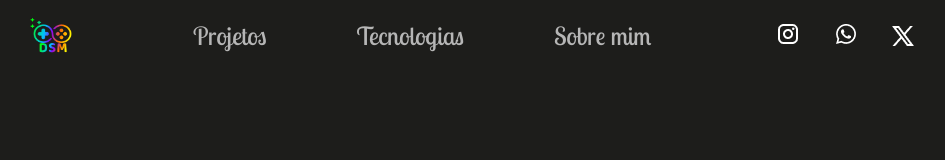
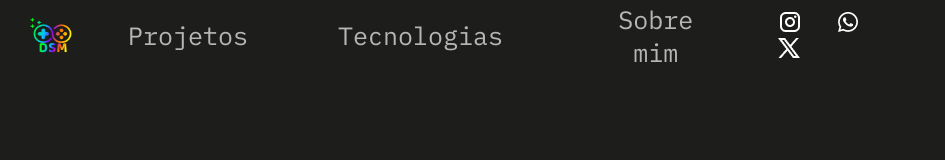
Before and after one commit to Cauadsm/cauadsm-port, a plain HTML site: page index.html in a window 1280 px wide. Shown: the whole page, without its empty margins (111-1056 px from the left). Drawn offline with Linux system fonts and the light colour scheme.

Commit message:
Trocando Font

```diff
--- a/style.css
+++ b/style.css
@@ -1,4 +1,4 @@
-@import url('https://fonts.googleapis.com/css2?family=Lobster+Two&family=Poppins:wght@300;400;500;700&family=Teko:wght@300;400;500;700&display=swap');
+@import url('https://fonts.googleapis.com/css2?family=IBM+Plex+Mono:wght@400;700&display=swap');
 
 html,
 body {
@@ -29,11 +29,17 @@ header {
     text-decoration: none;
     padding: 0 45px;
     color: #b6b6b6;
-    font-family: Lobster Two;
+    font-family: IBM Plex Mono, sans-serif;
     font-size: 25px;
     font-style: normal;
     font-weight: 400;
     line-height: normal;
+    transition: ease .2s;
+}
+
+.nav-menu a:hover{
+    color: white;
+    transform: scale(1.1);
 }
 
 .nav-social {
```
